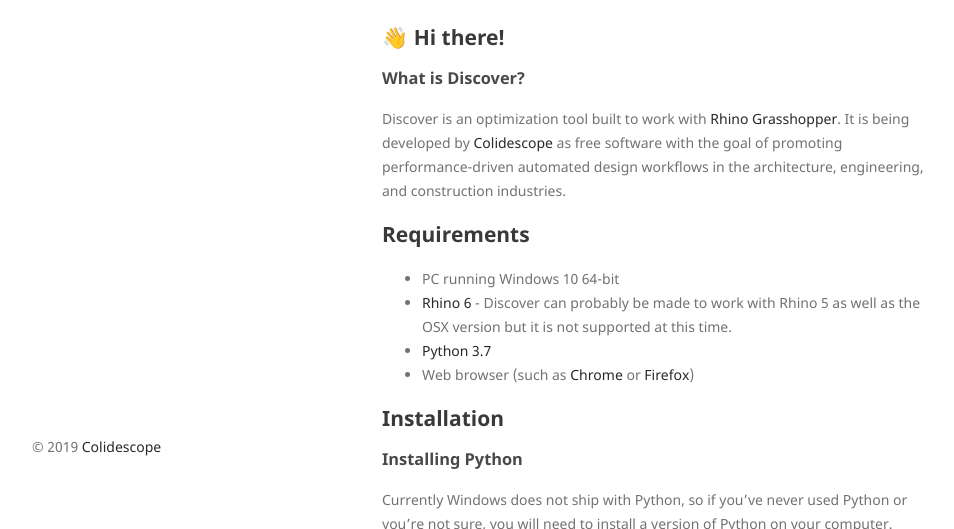
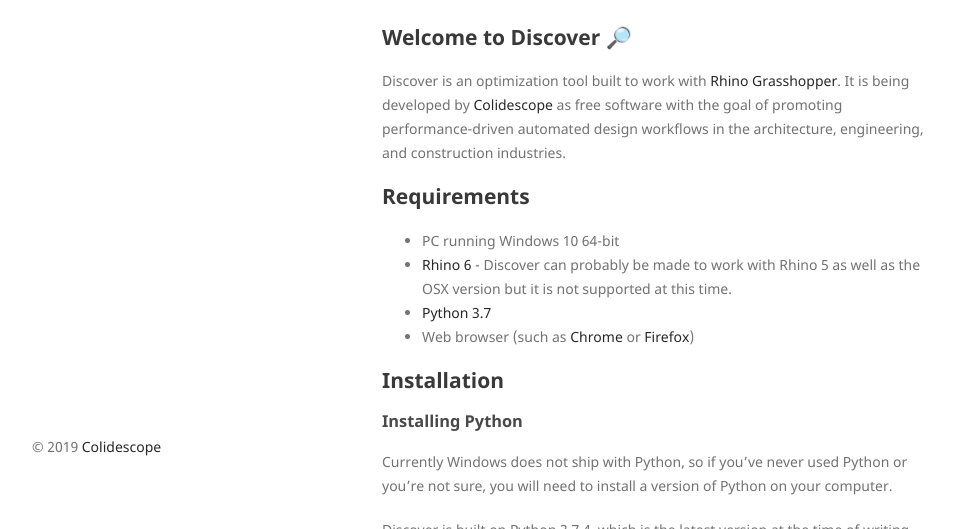
Before and after one commit to colidescope/discover, a Jekyll site: the page built from docs/index.md, in a window 1280 px wide and 900 px high, cut to the strip 371-900 px from the top of the window. Shown: the whole strip, without its empty margins (158-1112 px from the left). Built offline with Jekyll 4.4.1, drawn with Linux system fonts in a browser that asks for light colours.

Commit message:
Update index.md

```diff
--- a/docs/index.md
+++ b/docs/index.md
@@ -3,9 +3,7 @@
 ---
 <div class="resp-container"><iframe class="resp-iframe" src="https://www.youtube.com/embed/tazRo4mMBm4" frameborder="0" allow="accelerometer; autoplay; encrypted-media; gyroscope; picture-in-picture" allowfullscreen></iframe></div>
 
-## 👋 Hi there!
-
-### What is Discover?
+## Welcome to Discover 🔎
 
 Discover is an optimization tool built to work with [Rhino](https://rhino3d.com) [Grasshopper](http://grasshopper3d.com). It is being developed by [Colidescope](https://colidescope.com/) as free software with the goal of promoting performance-driven automated design workflows in the architecture, engineering, and construction industries.
 
```
